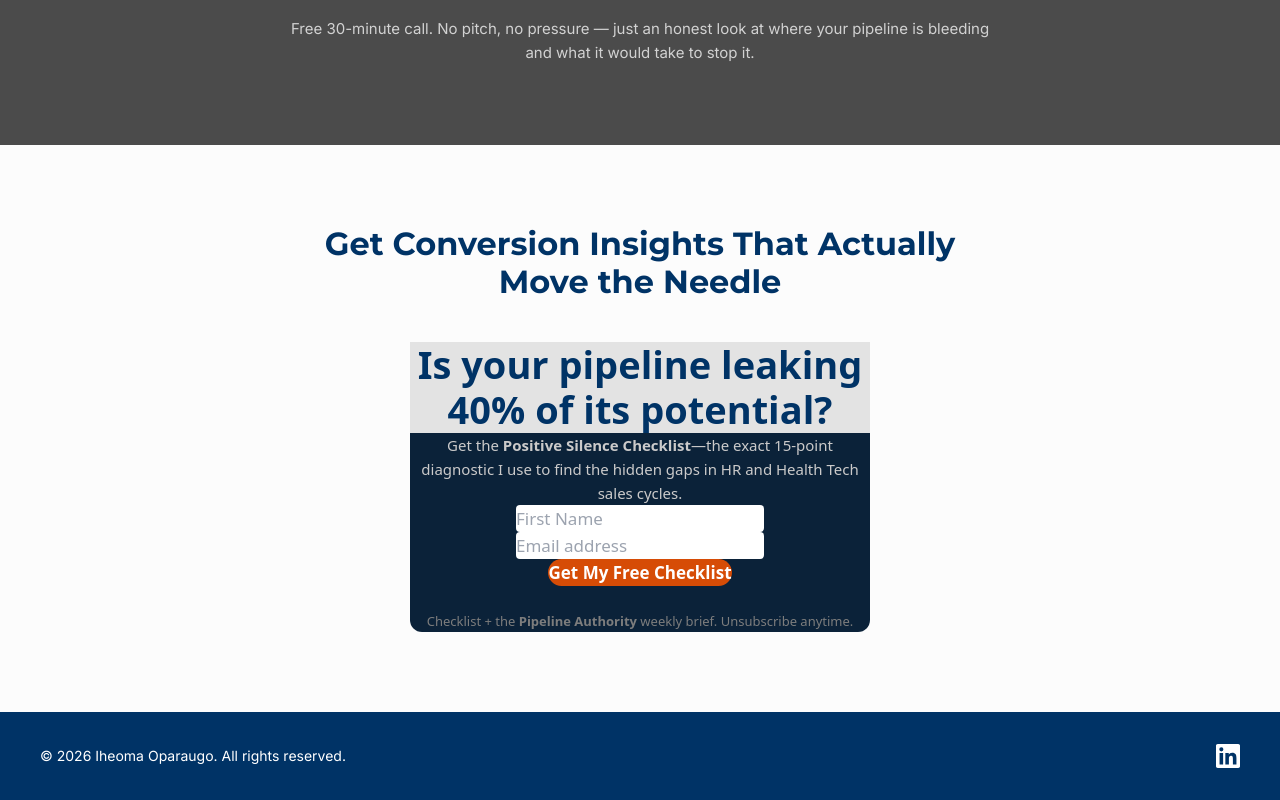
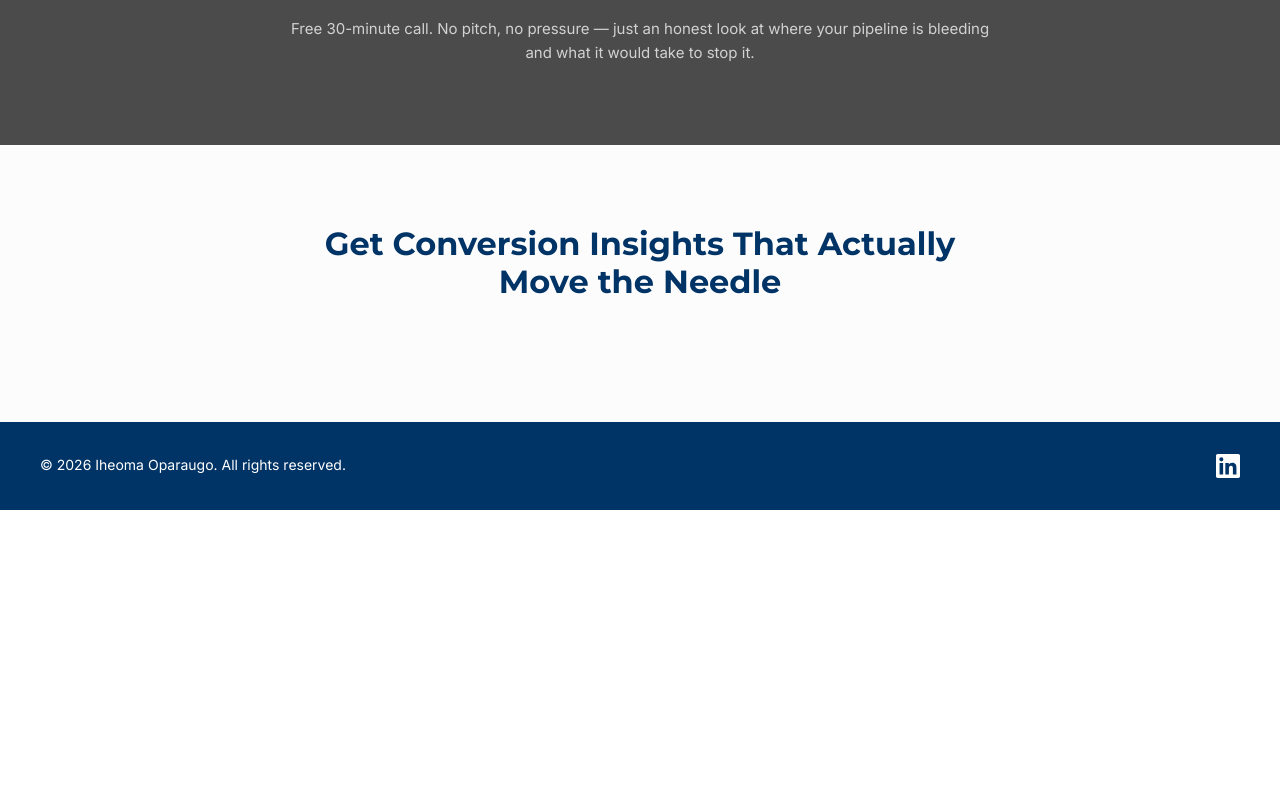
Before and after one commit to Homi011/iheoma-oparaugo, a Next.js app: page / in a window 1280 px wide. Shown: the part 5947-6747 px from the top of the page. After the commit the page ends 6457 px from the top, so only its background shows below. Built offline with nearby package versions, Linux system fonts and the light colour scheme.

Commit message:
Restore useEffect Kit embed

```diff
--- a/app/about/page.tsx
+++ b/app/about/page.tsx
@@ -1,11 +1,18 @@
 'use client';
+import { useEffect } from 'react';
+import Link from 'next/link';
 
-import Link from 'next/link';
 
 export default function About() {
 
 
-
+  useEffect(() => {
+    const script = document.createElement('script');
+    script.src = 'https://iheoma-oparaugo.kit.com/bc5e0828cc/index.js';
+    script.async = true;
+    script.setAttribute('data-uid', 'bc5e0828cc');
+    document.getElementById('kit-embed')?.appendChild(script);
+  }, []);
   return (
     <>
       {/* 5.1 OPENING SPLIT LAYOUT */}
@@ -168,36 +175,7 @@ export default function About() {
           <h2 style={{ fontFamily: 'Montserrat, sans-serif', fontWeight: 700, fontSize: 'clamp(24px, 3vw, 32px)', color: '#003366', marginBottom: '40px' }}>
             Get Conversion Insights That Actually Move the Needle
           </h2>
-          <div style={{ display: 'flex', justifyContent: 'center' }}>
-            <script async src="https://f.convertkit.com/ckjs/ck.6.js"></script>
-            <form action="https://app.kit.com/forms/9147754/subscriptions" className="seva-form formkit-form" method="post" data-sv-form="9147754" data-uid="bc5e0828cc" data-format="inline" data-version="6" min-width="400 500 600 700 800" style={{ backgroundColor: 'rgb(11,34,57)', borderRadius: '12px', maxWidth: '460px', width: '100%' }}>
-              <div data-style="card">
-                <div data-element="column" className="formkit-column" style={{ backgroundColor: 'rgb(227,227,227)' }}>
-                  <div className="formkit-header" data-element="header" style={{ color: 'rgb(0,51,102)', fontSize: '20px', fontWeight: 700 }}>
-                    <h2>Is your pipeline leaking 40% of its potential?</h2>
-                  </div>
-                </div>
-                <div data-element="column" className="formkit-column">
-                  <div className="formkit-subheader" data-element="subheader" style={{ color: 'rgb(203,202,202)', fontSize: '15px' }}>
-                    <p>Get the <strong>Positive Silence Checklist</strong>—the exact 15-point diagnostic I use to find the hidden gaps in HR and Health Tech sales cycles.</p>
-                  </div>
-                  <div data-element="fields" className="seva-fields formkit-fields">
-                    <div className="formkit-field">
-                      <input className="formkit-input" aria-label="First Name" name="fields[first_name]" required placeholder="First Name" type="text" style={{ color: 'rgb(77,77,77)', borderColor: 'rgb(227,227,227)', borderRadius: '4px', fontWeight: 400 }} />
-                    </div>
-                    <div className="formkit-field">
-                      <input className="formkit-input" name="email_address" aria-label="Email address" placeholder="Email address" required type="email" style={{ color: 'rgb(77,77,77)', borderColor: 'rgb(227,227,227)', borderRadius: '4px', fontWeight: 400 }} />
-                    </div>
-                    <button data-element="submit" className="formkit-submit" style={{ color: 'rgb(255,255,255)', backgroundColor: 'rgb(214,76,6)', borderRadius: '24px', fontWeight: 700 }}>
-                      <span>Get My Free Checklist</span>
-                    </button>
-                  </div>
-                  <div className="formkit-guarantee" style={{ color: 'rgb(125,125,125)', fontSize: '13px', textAlign: 'center', marginTop: '25px' }}>
-                    <p>Checklist + the <strong>Pipeline Authority</strong> weekly brief. Unsubscribe anytime.</p>
-                  </div>
-                </div>
-              </div>
-            </form>
+          <div id="kit-embed" style={{ display: 'flex', justifyContent: 'center' }}>
           </div>
         </div>
       </section>
--- a/app/page.tsx
+++ b/app/page.tsx
@@ -1,10 +1,17 @@
 'use client';
+import { useEffect } from 'react';
+import Link from 'next/link';
 
-import Link from 'next/link';
 import HeroSVG from './components/HeroSVG.jsx';
 
 export default function Home() {
-
+  useEffect(() => {
+    const script = document.createElement('script');
+    script.src = 'https://iheoma-oparaugo.kit.com/bc5e0828cc/index.js';
+    script.async = true;
+    script.setAttribute('data-uid', 'bc5e0828cc');
+    document.getElementById('kit-embed')?.appendChild(script);
+  }, []);
   return (
     <>
       {/* 3.1 HERO */}
@@ -259,36 +266,7 @@ export default function Home() {
           <h2 style={{ fontFamily: 'Montserrat, sans-serif', fontWeight: 700, fontSize: 'clamp(24px, 3vw, 32px)', color: '#003366', marginBottom: '40px' }}>
             Get Conversion Insights That Actually Move the Needle
           </h2>
-          <div style={{ display: 'flex', justifyContent: 'center' }}>
-            <script async src="https://f.convertkit.com/ckjs/ck.6.js"></script>
-            <form action="https://app.kit.com/forms/9147754/subscriptions" className="seva-form formkit-form" method="post" data-sv-form="9147754" data-uid="bc5e0828cc" data-format="inline" data-version="6" min-width="400 500 600 700 800" style={{ backgroundColor: 'rgb(11,34,57)', borderRadius: '12px', maxWidth: '460px', width: '100%' }}>
-              <div data-style="card">
-                <div data-element="column" className="formkit-column" style={{ backgroundColor: 'rgb(227,227,227)' }}>
-                  <div className="formkit-header" data-element="header" style={{ color: 'rgb(0,51,102)', fontSize: '20px', fontWeight: 700 }}>
-                    <h2>Is your pipeline leaking 40% of its potential?</h2>
-                  </div>
-                </div>
-                <div data-element="column" className="formkit-column">
-                  <div className="formkit-subheader" data-element="subheader" style={{ color: 'rgb(203,202,202)', fontSize: '15px' }}>
-                    <p>Get the <strong>Positive Silence Checklist</strong>—the exact 15-point diagnostic I use to find the hidden gaps in HR and Health Tech sales cycles.</p>
-                  </div>
-                  <div data-element="fields" className="seva-fields formkit-fields">
-                    <div className="formkit-field">
-                      <input className="formkit-input" aria-label="First Name" name="fields[first_name]" required placeholder="First Name" type="text" style={{ color: 'rgb(77,77,77)', borderColor: 'rgb(227,227,227)', borderRadius: '4px', fontWeight: 400 }} />
-                    </div>
-                    <div className="formkit-field">
-                      <input className="formkit-input" name="email_address" aria-label="Email address" placeholder="Email address" required type="email" style={{ color: 'rgb(77,77,77)', borderColor: 'rgb(227,227,227)', borderRadius: '4px', fontWeight: 400 }} />
-                    </div>
-                    <button data-element="submit" className="formkit-submit" style={{ color: 'rgb(255,255,255)', backgroundColor: 'rgb(214,76,6)', borderRadius: '24px', fontWeight: 700 }}>
-                      <span>Get My Free Checklist</span>
-                    </button>
-                  </div>
-                  <div className="formkit-guarantee" style={{ color: 'rgb(125,125,125)', fontSize: '13px', textAlign: 'center', marginTop: '25px' }}>
-                    <p>Checklist + the <strong>Pipeline Authority</strong> weekly brief. Unsubscribe anytime.</p>
-                  </div>
-                </div>
-              </div>
-            </form>
+          <div id="kit-embed" style={{ display: 'flex', justifyContent: 'center' }}>
           </div>
         </div>
       </section>
```
